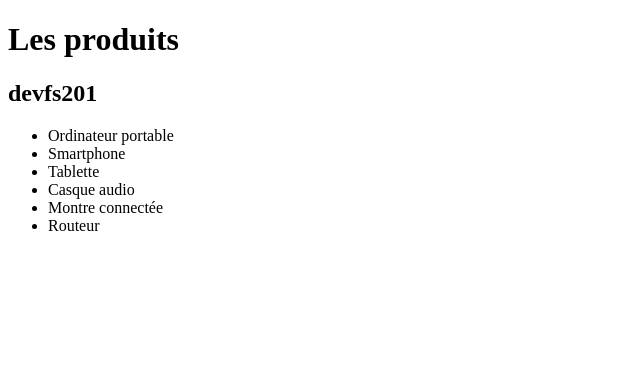
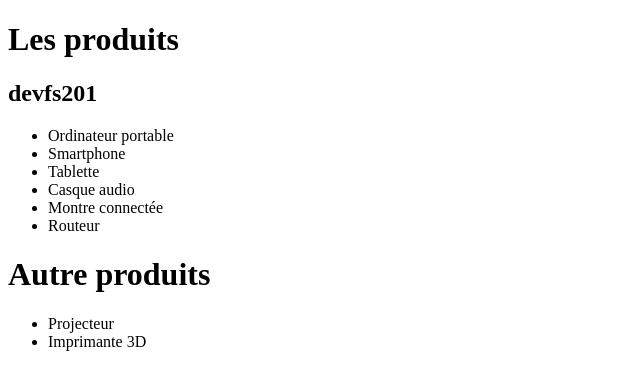
Before and after one commit to Mehdidev24/AppGestion, a plain HTML site: page index.html in a window 1280 px wide. Shown: the whole page, without its empty margins (0-640 px from the left). Drawn offline with Linux system fonts and the light colour scheme.

Commit message:
modification

```diff
--- a/index.html
+++ b/index.html
@@ -1,3 +1,4 @@
+
 <!DOCTYPE html>
 <html>
 	<head>
@@ -14,6 +15,11 @@
 			<li>Montre connectée</li>
 			<li>Routeur </li>
 		</ul>
+		<h1>Autre produits </h1>
+		<ul>
+			<li>Projecteur</li>
+                        <li>Imprimante 3D</li>
+		</ul>
 
 	</body>
 </html>
```
